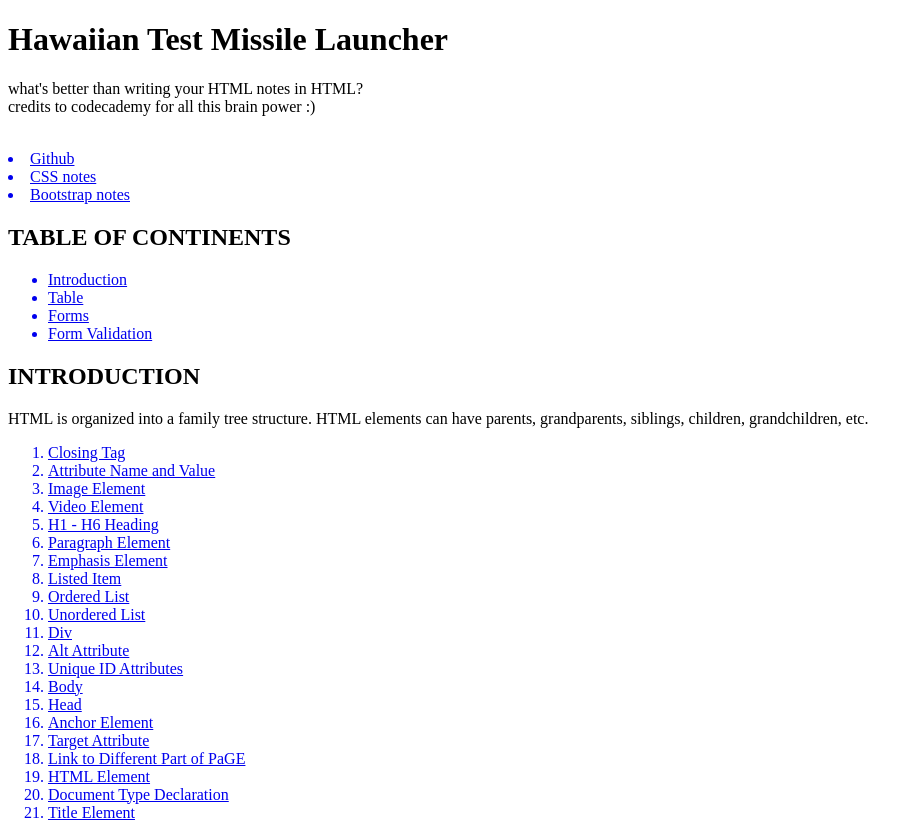
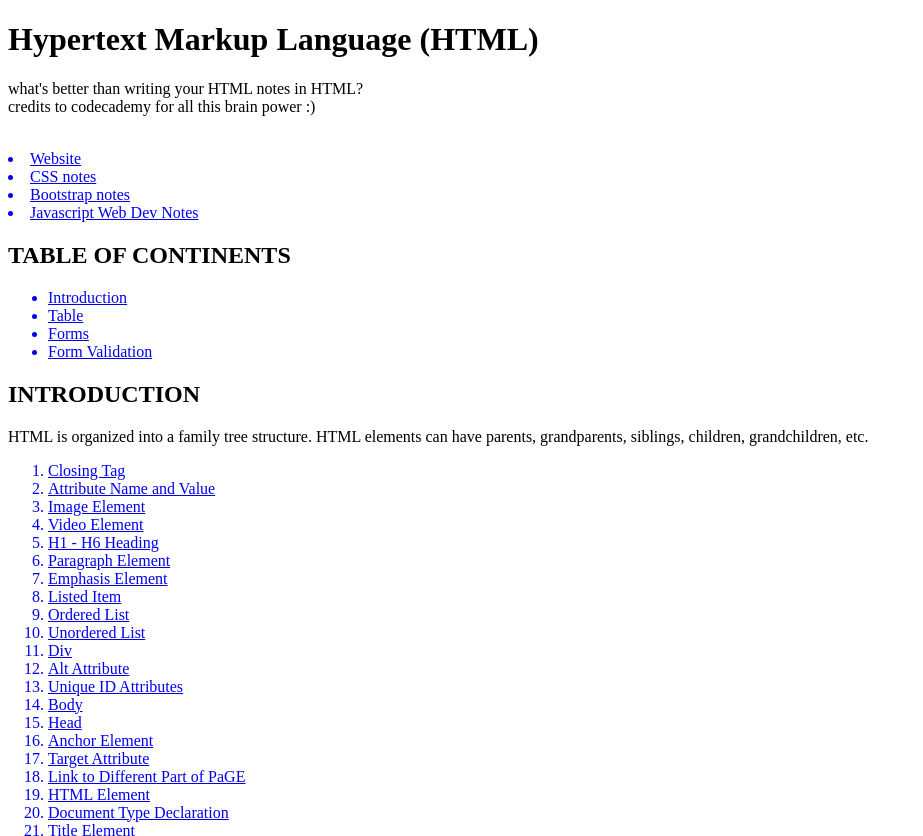
Before and after one commit to adabingw/CppAdventure, a plain HTML site: page html-notes.html in a window 1280 px wide. Shown: the top 836 px of the page, without its empty margins (0-923 px from the left). Drawn offline with Linux system fonts and the light colour scheme.

Commit message:
Update html-notes.html

```diff
--- a/html-notes.html
+++ b/html-notes.html
@@ -13,7 +13,7 @@ check the website out here: https://awesome-animated-ray.glitch.me/
   <head>
     <header>
       <h1>
-        Hawaiian Test Missile Launcher
+        Hypertext Markup Language (HTML)
       </h1>
         <p>
           what's better than writing your HTML notes in HTML?
@@ -26,9 +26,10 @@ check the website out here: https://awesome-animated-ray.glitch.me/
 
   <body>
     <section id = socials>
-      <a href = "https://github.com/adabingw"> <li> Github </li> </a>
+      <a href = "https://github.com/adabingw"> <li> Website </li> </a>
       <a href = "https://universal-powerful-pet.glitch.me"> <li> CSS notes</li> </a>
       <a href = "https://exultant-sleet-radio.glitch.me"> <li> Bootstrap notes</li> </a>
+      <a href = "https://github.com/adabingw"> <li> Javascript Web Dev Notes </li> </a>
     </section>
     <section id = table-of-contents>
       <h2>
```
